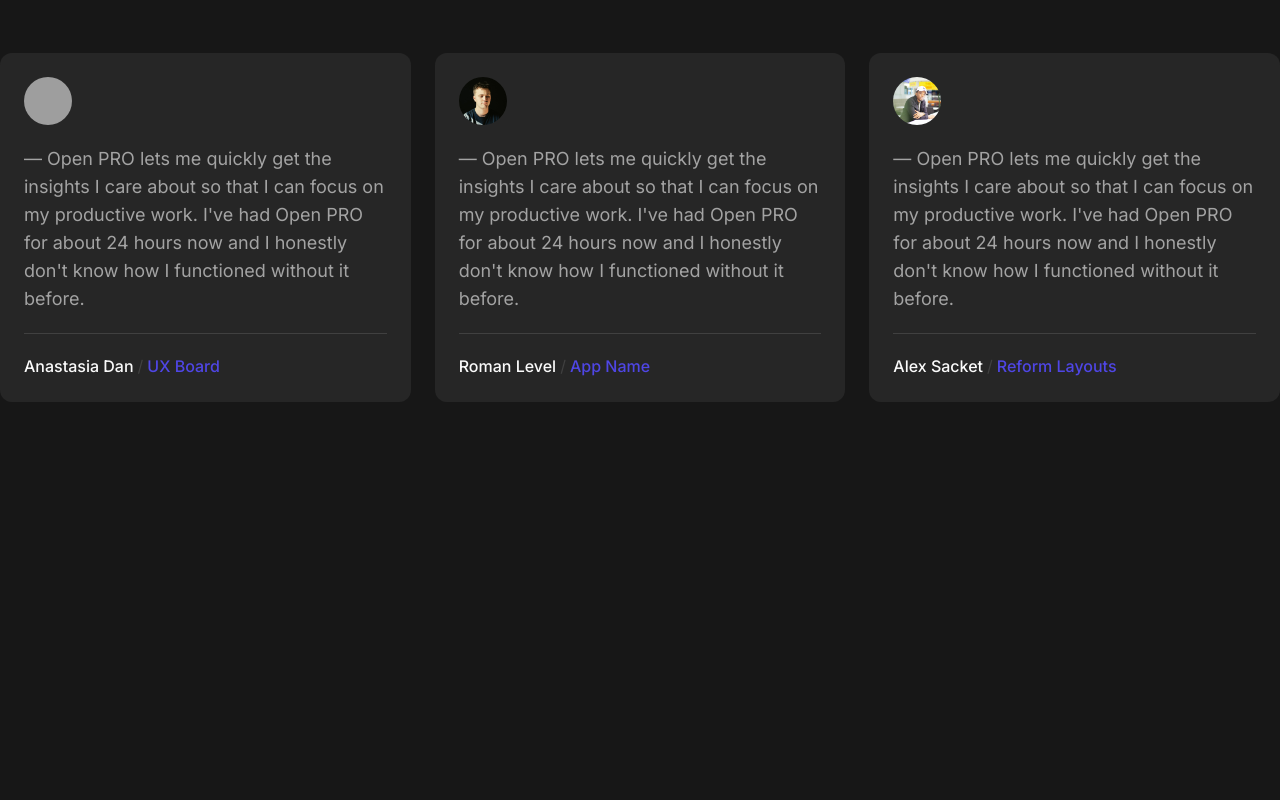
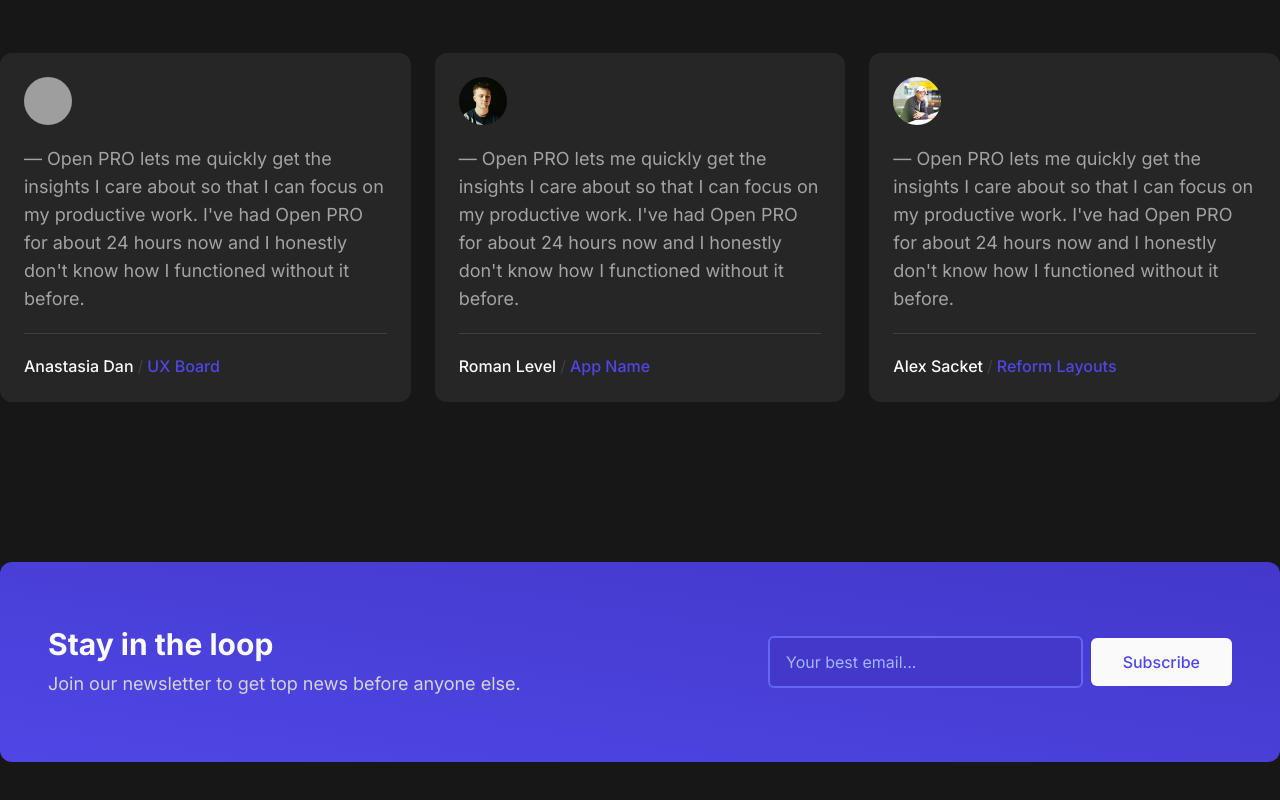
Before and after one commit to aliiev/open-landing-page, a React (Create React App) app: page / in a window 1280 px wide. Shown: the part 3837-4637 px from the top of the page. Before the commit the page ends 4319 px from the top, so only its background shows below. Built offline with nearby package versions, Linux system fonts and the light colour scheme; grey boxes are pictures that could not be loaded; some icons are missing.

Commit message:
Created Jumbotron section

```diff
--- a/src/App.js
+++ b/src/App.js
@@ -3,6 +3,7 @@
 import Features from './sections/Features'
 import About from './sections/About'
 import Feedback from './sections/Feedback'
+import Jumbotron from './sections/Jumbotron'
 
 const App = () => (
   <div className="container mx-auto mt-8 px-6 md:px-0">
@@ -11,6 +12,7 @@
     <Features />
     <About />
     <Feedback />
+    <Jumbotron />
   </div>
 )
 
--- /dev/null
+++ b/src/sections/Jumbotron.js
@@ -0,0 +1,16 @@
+const Jumbotron = () => (
+  <section className="py-0 md:py-20">
+    <div className="flex flex-col md:flex-row items-center justify-between gap-3 md:gap-6 bg-gradient-to-tr from-indigo-600 to-indigo-700 rounded-lg md:rounded-xl px-6 md:px-12 py-8 md:py-16">
+      <div className="w-full flex flex-col gap-2">
+        <h3 className="text-xl md:text-3xl text-neutral-50 font-bold">Stay in the loop</h3>
+        <p className="text-sm md:text-lg text-neutral-300">Join our newsletter to get top news before anyone else.</p>
+      </div>
+      <div className="w-full lg:w-2/3 flex flex-col md:flex-row justify-end items-center gap-2">
+        <input className="w-full bg-indigo-700 hover:bg-indigo-800 focus:bg-indigo-800 focus:outline-none focus:ring-4 focus:ring-indigo-700 border-2 border-indigo-500 rounded-md text-sm md:text-base text-neutral-50 placeholder:text-indigo-300 px-2 md:px-4 py-1.5 md:py-3" type="text" placeholder="Your best email..." />
+        <button className="w-full md:w-auto bg-neutral-50 hover:bg-neutral-200 focus:bg-neutral-200 focus:outline-none focus:ring-4 focus:ring-neutral-50 rounded-md text-sm md:text-base text-indigo-600 font-medium px-4 md:px-8 py-1.5 md:py-3">Subscribe</button>
+      </div>
+    </div>
+  </section>
+)
+
+export default Jumbotron
```
